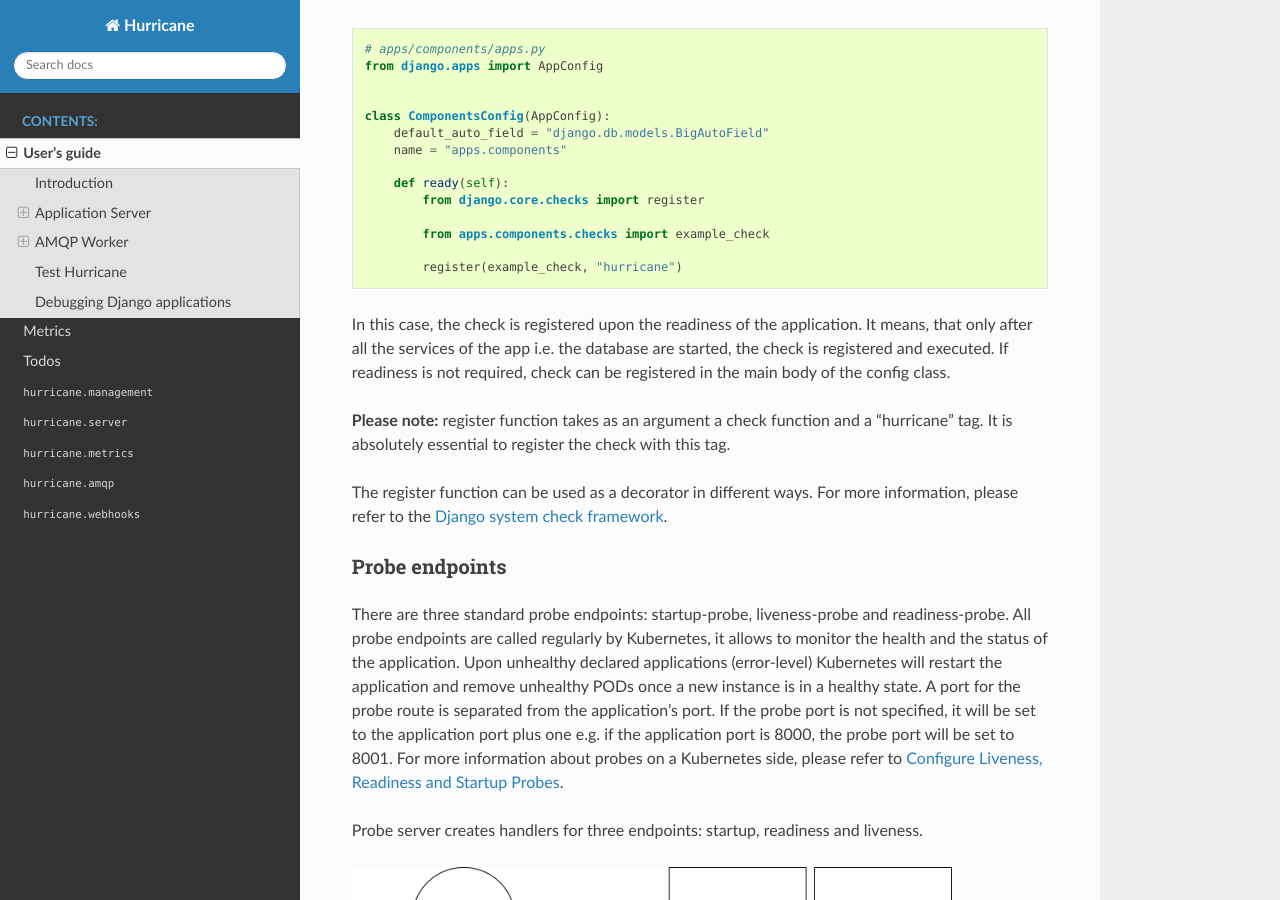
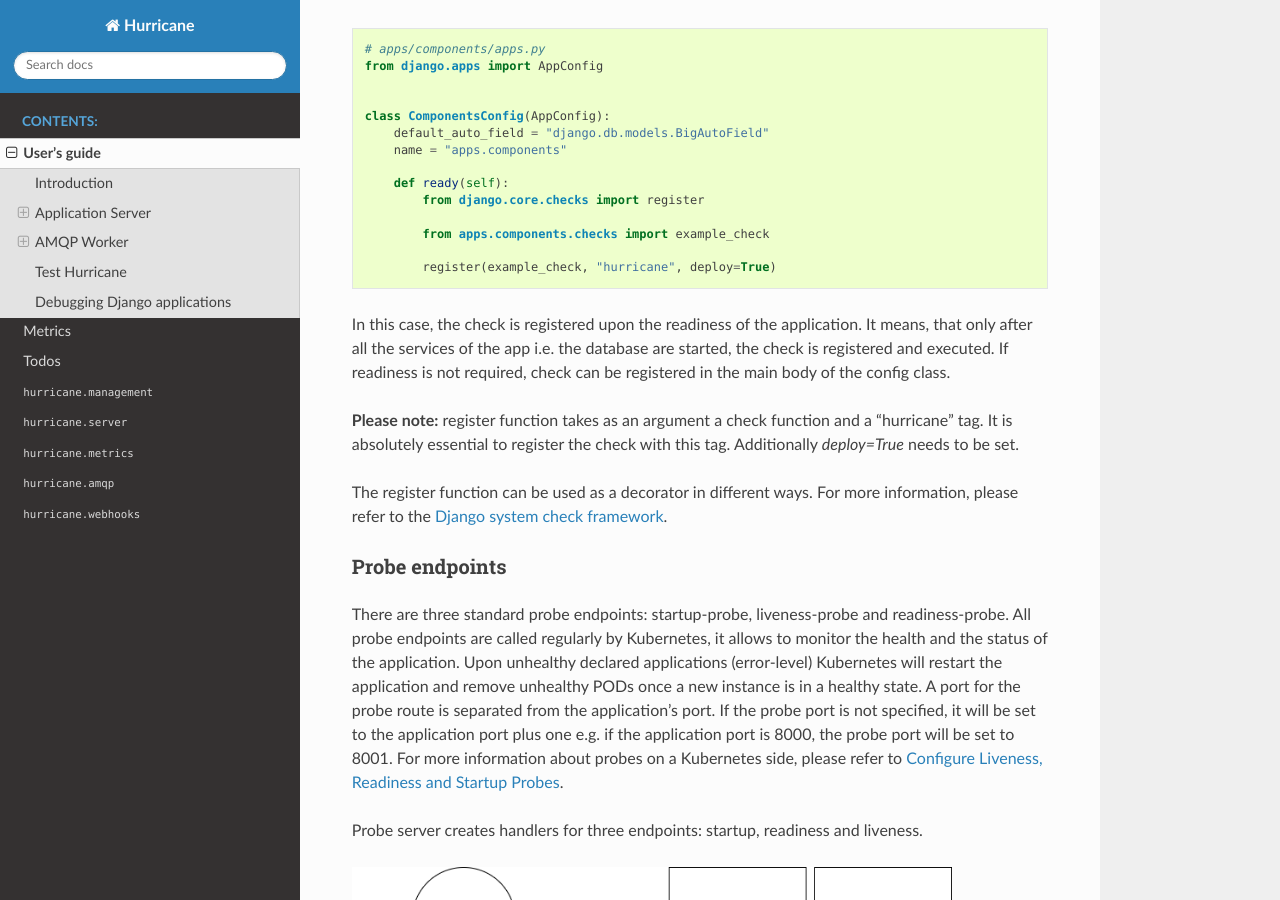
Before and after one commit to django-hurricane/django-hurricane, a Sphinx documentation site: the page built from docs/usage.rst, in a window 1280 px wide and 900 px high, scrolled down 3272 px. Built offline with Sphinx 7.4.7 and the Read the Docs theme 2.0.0, drawn with Linux system fonts in a browser that asks for light colours.

Commit message:
docs: add hint for deploy=True

```diff
--- a/docs/usage.rst
+++ b/docs/usage.rst
@@ -156,14 +156,14 @@ For instance:
 
            from apps.components.checks import example_check
 
-           register(example_check, "hurricane")
+           register(example_check, "hurricane", deploy=True)
 
 In this case, the check is registered upon the readiness of the application. It means, that only after all the services of the
 app i.e. the database are started, the check is registered and executed. If readiness is not required, check can be registered
 in the main body of the config class.
 
 **Please note:** register function takes as an argument a check function and a "hurricane" tag. It is absolutely essential
-to register the check with this tag.
+to register the check with this tag. Additionally `deploy=True` needs to be set.
 
 The register function can be used as a decorator in different ways. For more information, please refer to the
 `Django system check framework <https://docs.djangoproject.com/en/2.2/topics/checks/>`_.
```
